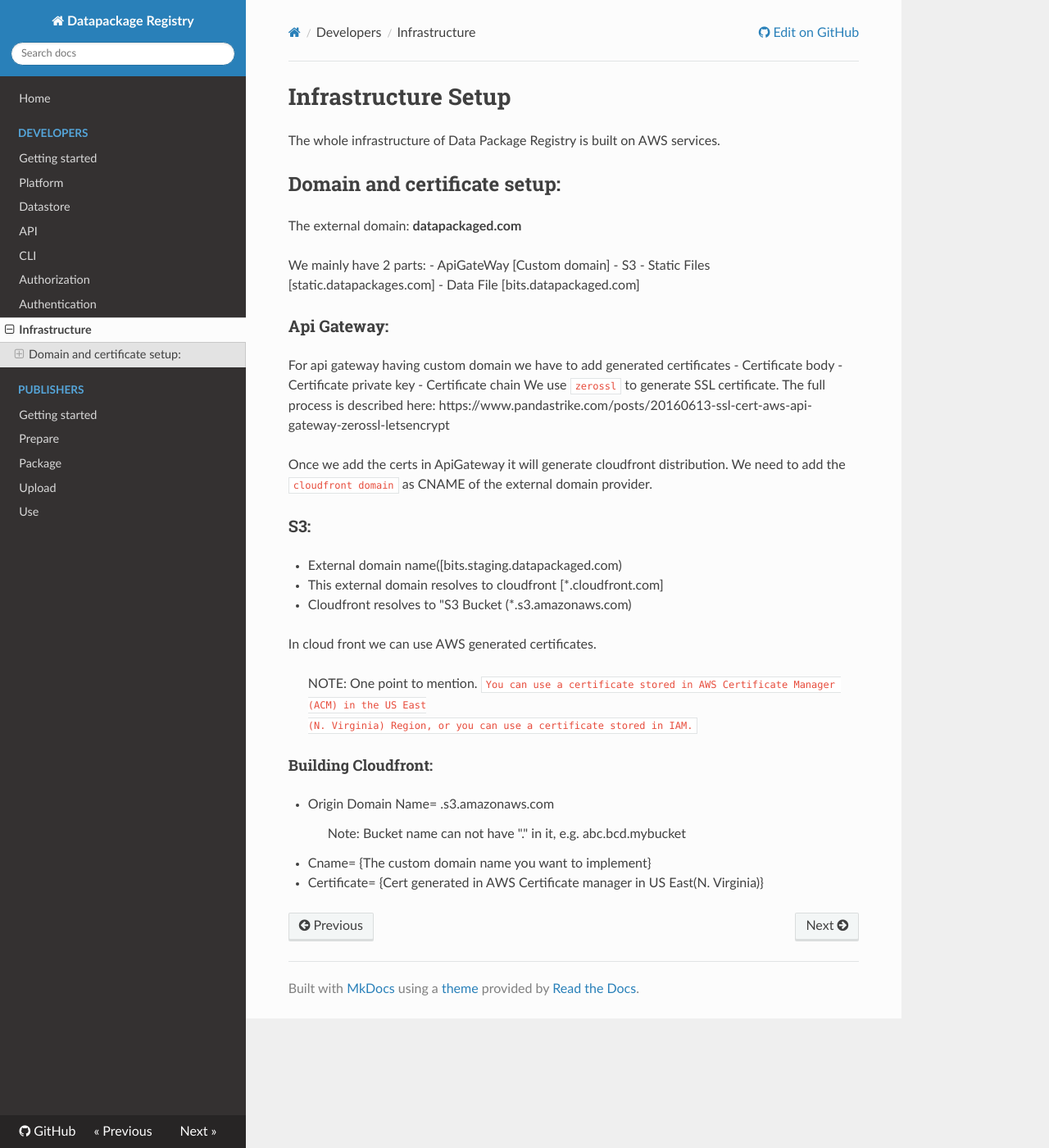
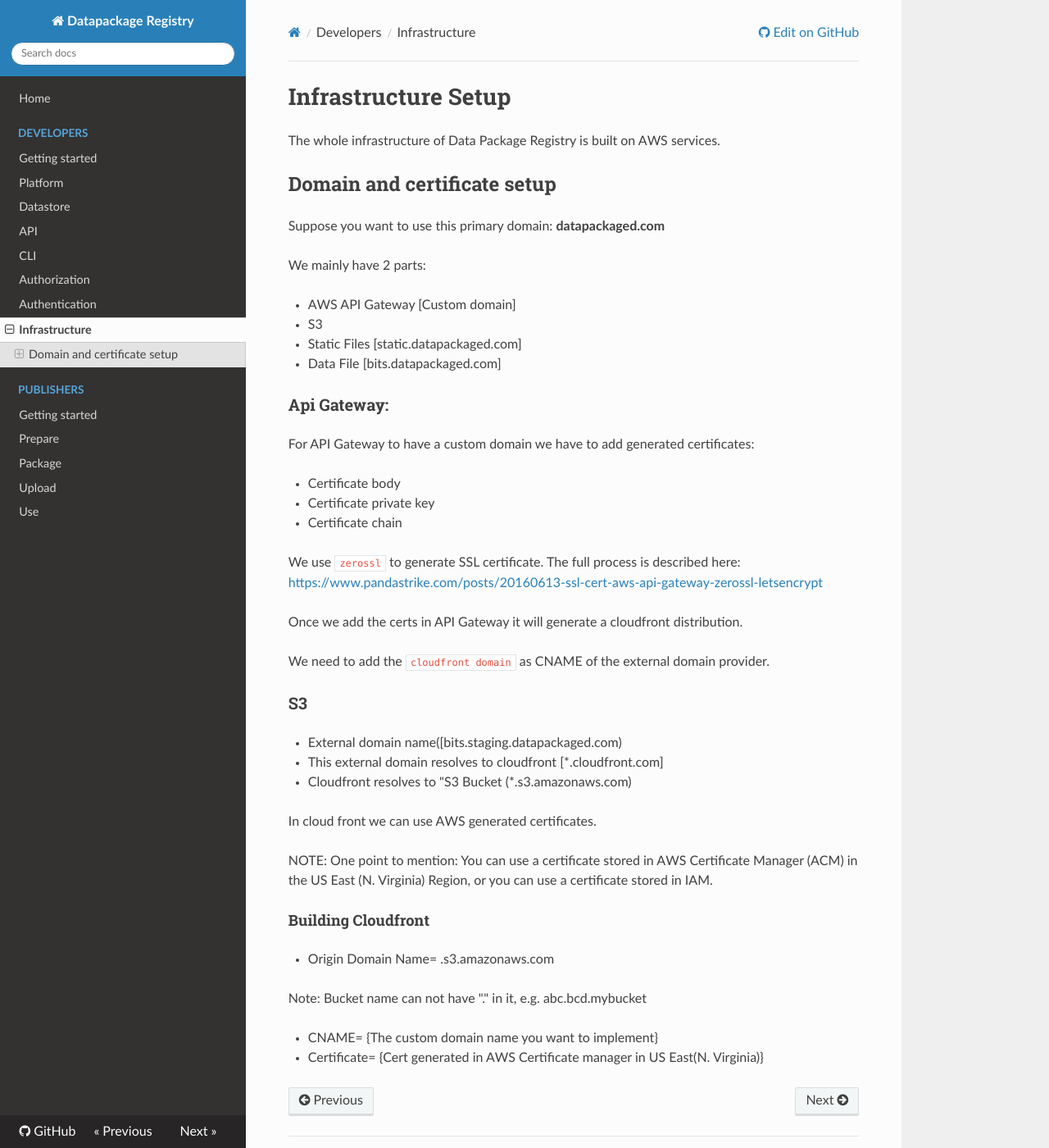
Before and after one commit to datopian/datahub-docs-tech, an MkDocs documentation site: the page built from docs/developers/infrastructure.md, in a window 1280 px wide and 1400 px high. Shown: the whole window at 82% size. Built offline with MkDocs 1.6.1, drawn with Linux system fonts in a browser that asks for light colours; nearby versions of some CDN libraries; old or Windows-style settings are respelled for this version of MkDocs.

Commit message:
[xs]: tidy markdown formatting.

````diff
--- a/docs/developers/infrastructure.md
+++ b/docs/developers/infrastructure.md
@@ -1,41 +1,50 @@
 # Infrastructure Setup
+
 The whole infrastructure of Data Package Registry is built on AWS services.
-## Domain and certificate setup:
 
-The external domain: **datapackaged.com**
+## Domain and certificate setup
+
+Suppose you want to use this primary domain: **datapackaged.com**
 
 We mainly have 2 parts:
-- ApiGateWay [Custom domain]
+
+- AWS API Gateway [Custom domain]
 - S3
-    - Static Files [static.datapackages.com]
-    - Data File [bits.datapackaged.com]
+  - Static Files [static.datapackaged.com]
+  - Data File [bits.datapackaged.com]
 
 ### Api Gateway:
-For api gateway having custom domain we have to add generated certificates
+
+For API Gateway to have a custom domain we have to add generated certificates:
+
 - Certificate body
 - Certificate private key
 - Certificate chain
+
 We use ``zerossl`` to generate SSL certificate.
 The full process is described here:
-https://www.pandastrike.com/posts/20160613-ssl-cert-aws-api-gateway-zerossl-letsencrypt
+<https://www.pandastrike.com/posts/20160613-ssl-cert-aws-api-gateway-zerossl-letsencrypt>
 
-Once we add the certs in ApiGateway it will generate cloudfront distribution.
+Once we add the certs in API Gateway it will generate a cloudfront distribution.
+
 We need to add the ```cloudfront domain``` as CNAME of the external domain provider.
 
-### S3:
+### S3
 
 - External domain name([bits.staging.datapackaged.com)
 - This external domain resolves to cloudfront [*.cloudfront.com]
 - Cloudfront resolves to "S3 Bucket (*.s3.amazonaws.com)
 
+In cloud front we can use AWS generated certificates.
 
-In cloud front we can use AWS generated certificates.
-> NOTE: One point to mention. ```You can use a certificate stored in AWS Certificate Manager (ACM) in the US East
-(N. Virginia) Region, or you can use a certificate stored in IAM.```
+NOTE: One point to mention: You can use a certificate stored in AWS Certificate Manager (ACM) in the US East
+(N. Virginia) Region, or you can use a certificate stored in IAM.
 
-#### Building Cloudfront:
+#### Building Cloudfront
+
 - Origin Domain Name= <bucketname>.s3.amazonaws.com
-> Note: Bucket name can not have "." in it, e.g. abc.bcd.mybucket
 
-- Cname= {The custom domain name you want to implement}
+Note: Bucket name can not have "." in it, e.g. abc.bcd.mybucket
+
+- CNAME= {The custom domain name you want to implement}
 - Certificate= {Cert generated in AWS Certificate manager in US East(N. Virginia)}
````
